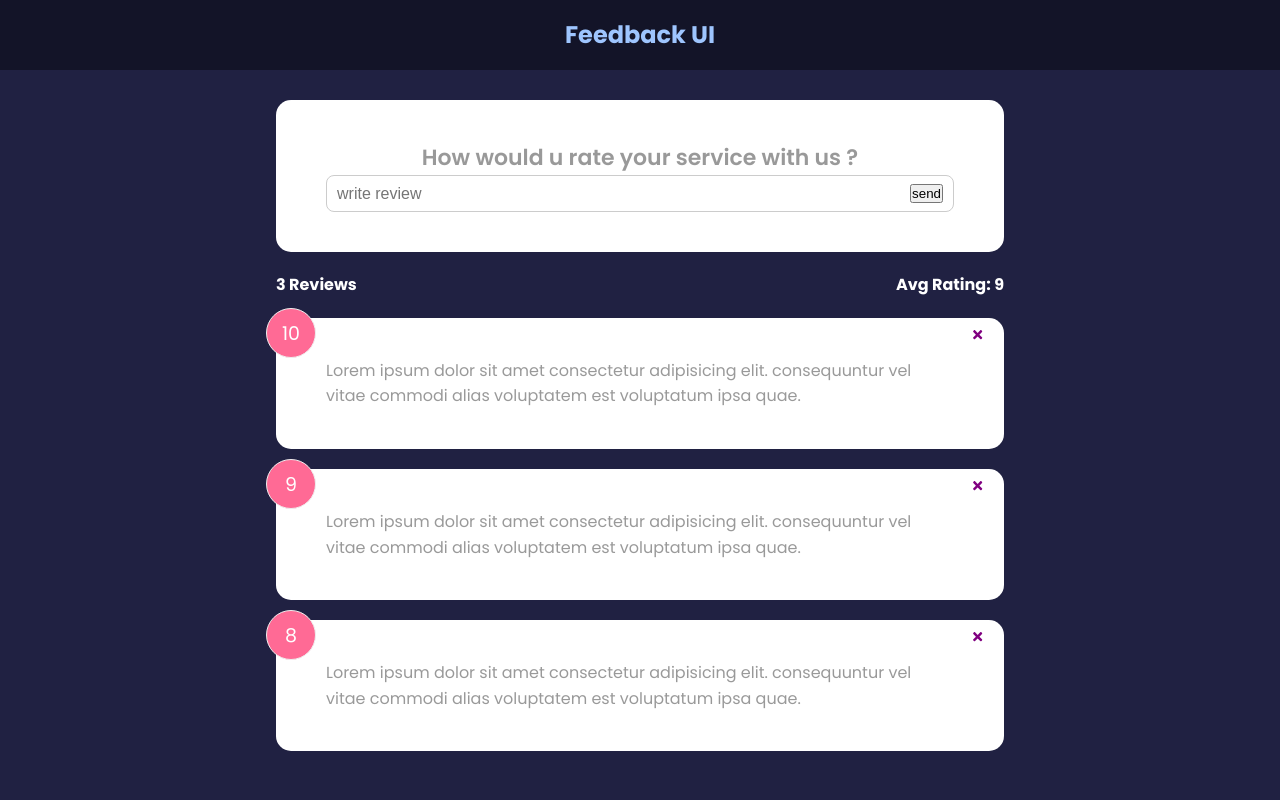
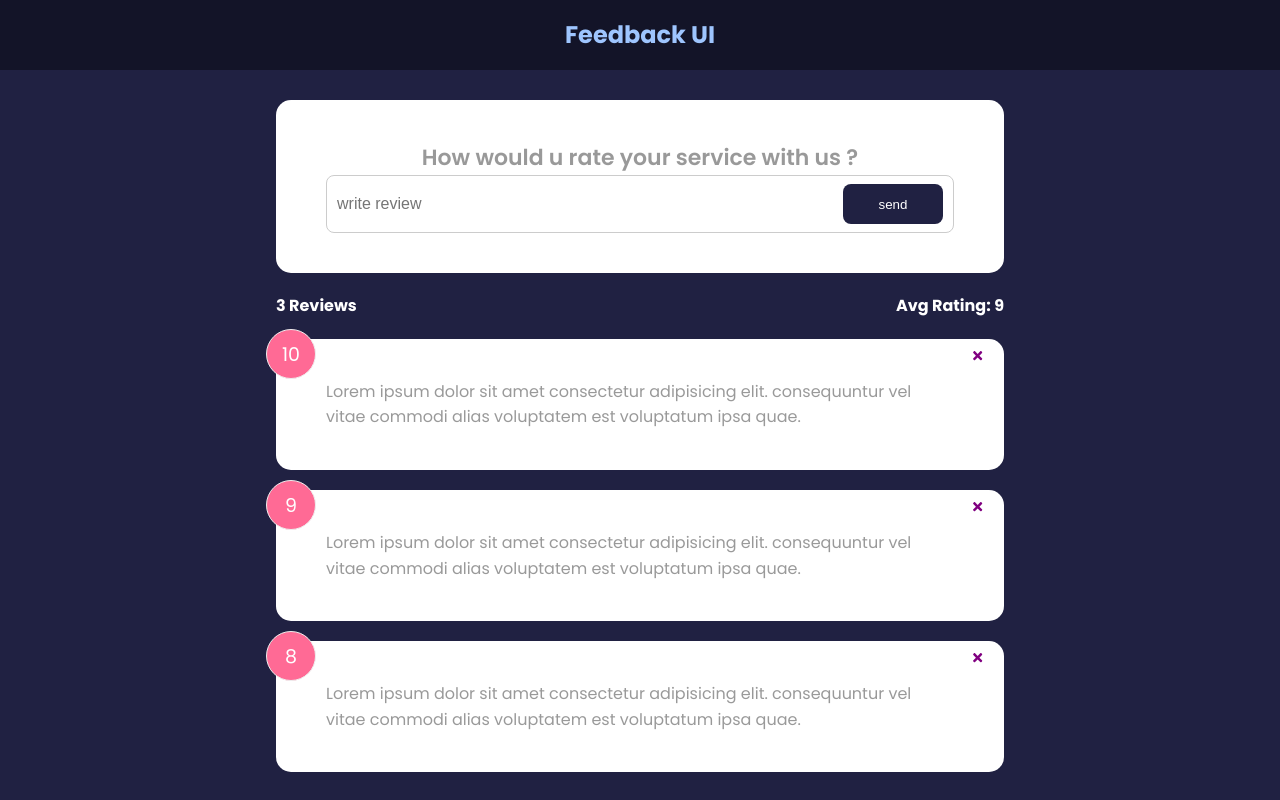
Before and after one commit to aljog786/feedback-app, a React (Create React App) app: page / in a window 1280 px wide. Built offline with nearby package versions, Linux system fonts and the light colour scheme.

Commit message:
custom button component

```diff
--- a/src/components/FeedbackForm.jsx
+++ b/src/components/FeedbackForm.jsx
@@ -1,5 +1,6 @@
 import { useState } from "react";
 import Card from "./shared/Card";
+import Button from "./shared/Button";
 
 const FeedbackForm = () => {
     const [ text,setText ] = useState('');
@@ -14,7 +15,7 @@
             <h2>How would u rate your service with us ?</h2>
             <div className="input-group">
                 <input type="text" placeholder="write review" value={text} onChange={handleTextChange}/>
-                <button type="submit">send</button>
+                <Button type="submit">send</Button>
             </div>
         </form>
     </Card>
--- /dev/null
+++ b/src/components/shared/Button.jsx
@@ -0,0 +1,22 @@
+import PropTypes from 'prop-types';
+
+const Button = ({children,version,type,isDisabled}) => {
+  return (
+    <button className={`btn btn-${version}`} type={type} disabled={isDisabled}>{children}</button>
+  )
+}
+
+Button.defaultProps = {
+  version: 'primary',
+  type: 'button',
+  isDisabled: false
+}
+
+Button.propTypes = {
+  children: PropTypes.node.isRequired,
+  version: PropTypes.string,
+  type:  PropTypes.string,
+  isDisabled:  PropTypes.bool
+}
+
+export default Button
```
